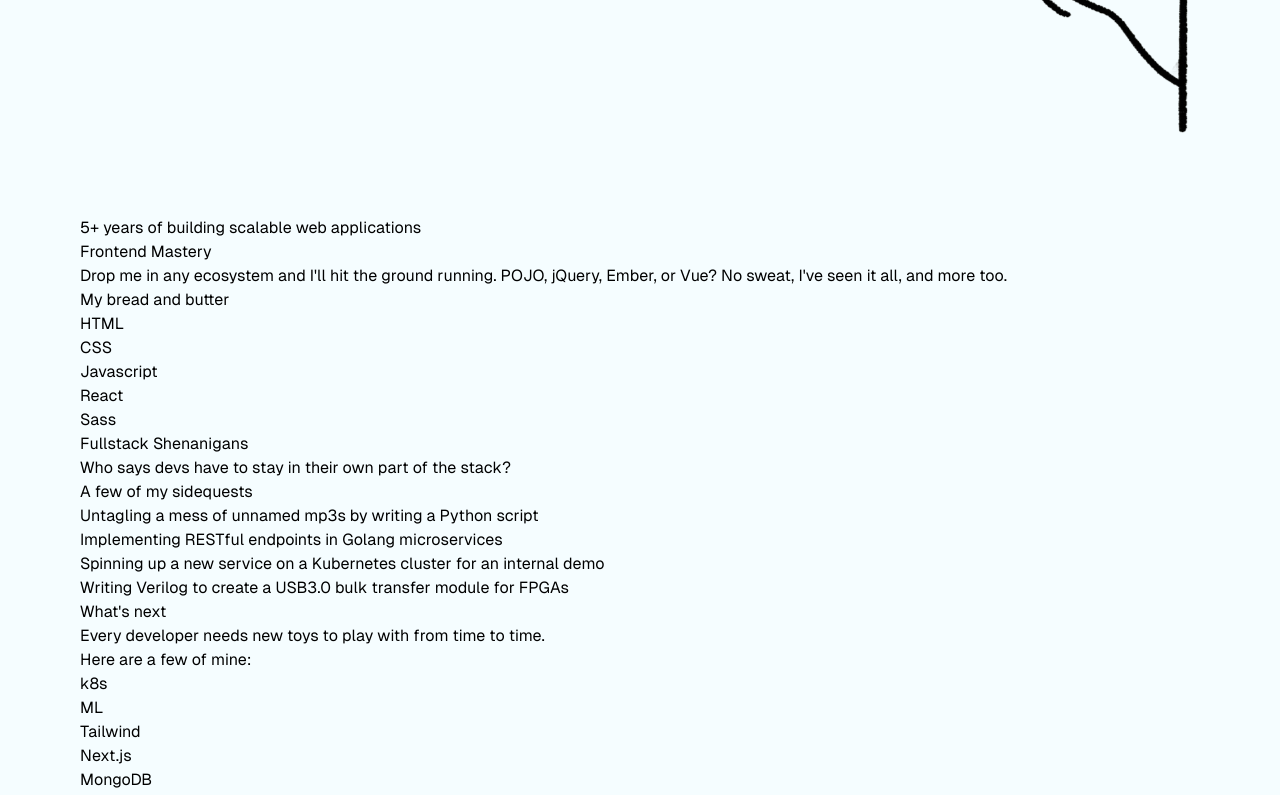
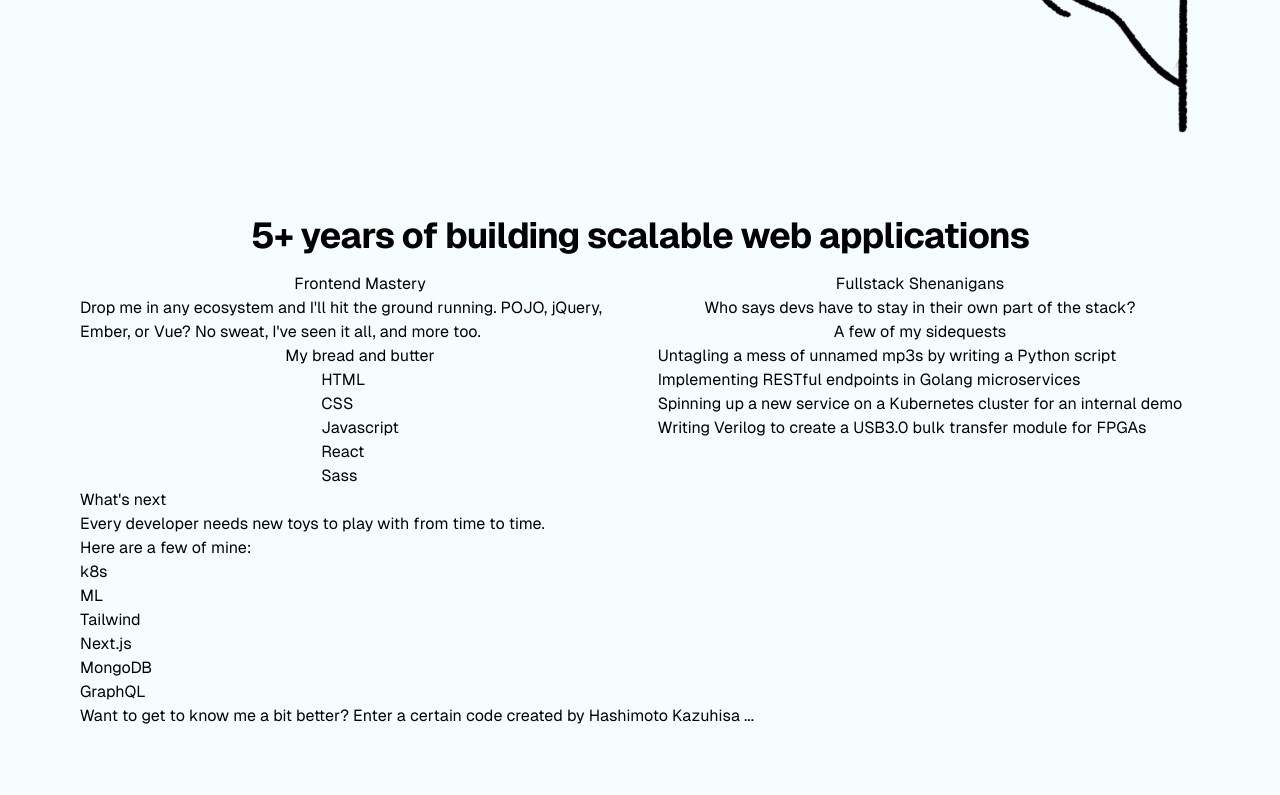
Before and after one commit to dzqli/pw, a Next.js app: page /about in a window 1280 px wide. Shown: the part 584-1379 px from the top of the page. After the commit the page ends 1312 px from the top, so only its background shows below. Built offline with nearby package versions, Linux system fonts and the light colour scheme.

Commit message:
set up technologies columns

```diff
--- a/src/app/about/page.tsx
+++ b/src/app/about/page.tsx
@@ -24,9 +24,11 @@
           </div>
         </section>
         <section>
-          <h3>5+ years of building scalable web applications</h3>
-          <div>
-            <div>
+          <h2 className="text-4xl text-center font-bold mb-4 sm:truncate sm:text-4xl sm:tracking-tight">
+            5+ years of building scalable web applications
+          </h2>
+          <div className="flex flex-wrap">
+            <div className="min-w-[300px] flex-1 flex flex-col items-center">
               <h4>Frontend Mastery</h4>
               <p>
                 Drop me in any ecosystem and I'll hit the ground running.  POJO,
@@ -41,9 +43,7 @@
                 <li>Sass</li>
               </ul>
             </div>
-          </div>
-          <div>
-            <div>
+            <div className="min-w-[300px] flex-1 flex flex-col items-center">
               <h4>Fullstack Shenanigans</h4>
               <p>
                 Who says devs have to stay in their own part of the stack?
```
